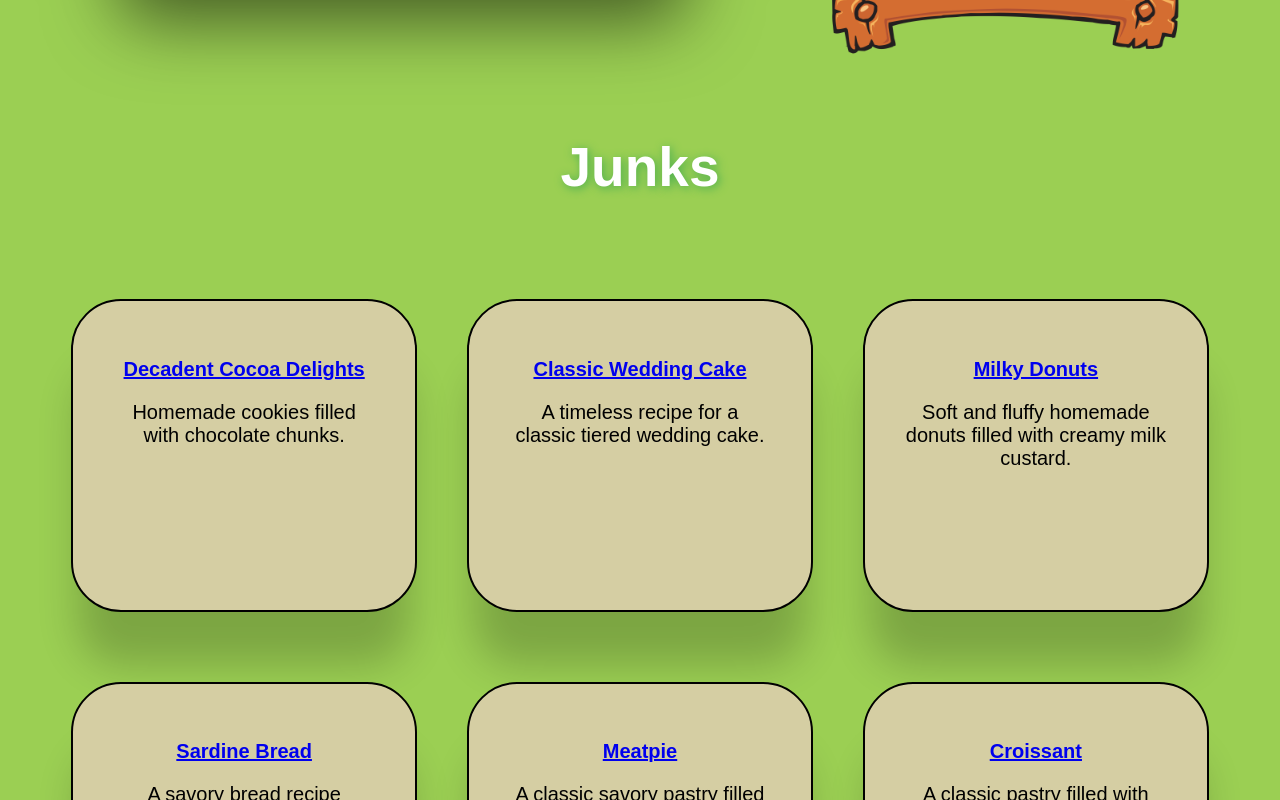
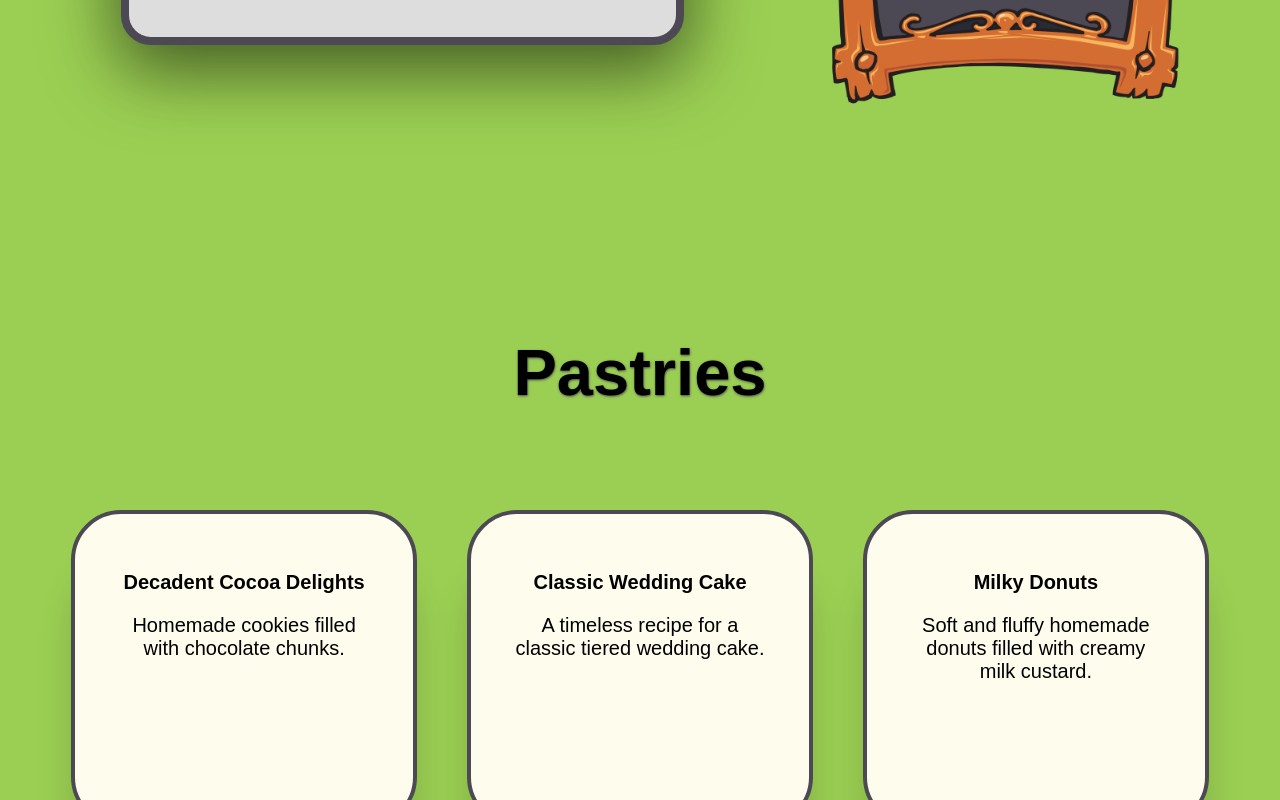
Before and after one commit to Zuribaby/ma.recipe.book.website, a React (Create React App) app: page / in a window 1280 px wide. Shown: the part 1180-1980 px from the top of the page. Built offline with nearby package versions, Linux system fonts and the light colour scheme; a web font is replaced by a local one.

Commit message:
Recipe list and deatails styling

```diff
--- a/src/components/RecipesList.jsx
+++ b/src/components/RecipesList.jsx
@@ -69,7 +69,7 @@ function RecipesList() {
       <HeroVideo />
       <About />
       <div id="recipeslist" className="recipes-list-container">
-        <h1 className="recipes-list-heading">Junks</h1>
+        <h1 className="recipes-list-heading">Pastries</h1>
         <div className="recipe-grid">
           {recipes.map((recipe) => (
             <div key={recipe.id} className="recipe-item">
--- a/src/css/About.css
+++ b/src/css/About.css
@@ -4,7 +4,7 @@
   justify-content: space-between; /* Distribute space evenly between items */
   gap: 20px; /* Create gap between child elements */
   max-width: 90%;
-  margin: 0 auto;
+  margin: 150px auto;
   padding: 1rem 4vw;
 }
 
--- a/src/css/RecipeDetail.css
+++ b/src/css/RecipeDetail.css
@@ -76,7 +76,7 @@ ol li {
 
 .button {
   --bg: #000;
-  --hover-bg: #ff90e8;
+  --hover-bg: #FF8C00;
   --hover-text: #000;
   color: #fff;
   cursor: pointer;
--- a/src/css/RecipeList.css
+++ b/src/css/RecipeList.css
@@ -27,13 +27,13 @@ body {
 
 /* Styles for the header */
 .recipes-list-heading {
-  font-size: 55px;
+  font-size: 65px;
   margin-bottom: 100px;
   margin-top: 100px;
   text-align: center;
   margin-top: 50px;
-  color: white;
-  text-shadow: 2px 2px 10px #4caf50;
+  color: black;
+  text-shadow: 0.5px 0.5px 2.5px #4C4954;
   transition: all 0.5s ease-in-out;
   animation: text11-animation 0.5s ease-in-out infinite alternate;
 }
@@ -53,8 +53,8 @@ body {
 /* Styles for each recipe item */
 .recipe-item {
   margin-bottom: 20px;
-  background-color: #D5CEA3;
-  border: 2px solid black;
+  background-color: #FEFDED;
+  border: 4px solid #4C4954;
   border-radius: 50px;
   padding: 40px;
   box-shadow: rgba(0, 0, 0, 0.2) 0px 60px 40px -7px;
@@ -72,3 +72,12 @@ body {
   text-align: center;
   margin-top: 10px;
 }
+
+.recipe-link {
+  color: black; /* Orange color */
+  text-decoration: none; /* Remove underline */
+}
+
+.recipe-link:hover {
+  color: #FF8C00; /* Darker orange color on hover */
+}
```
